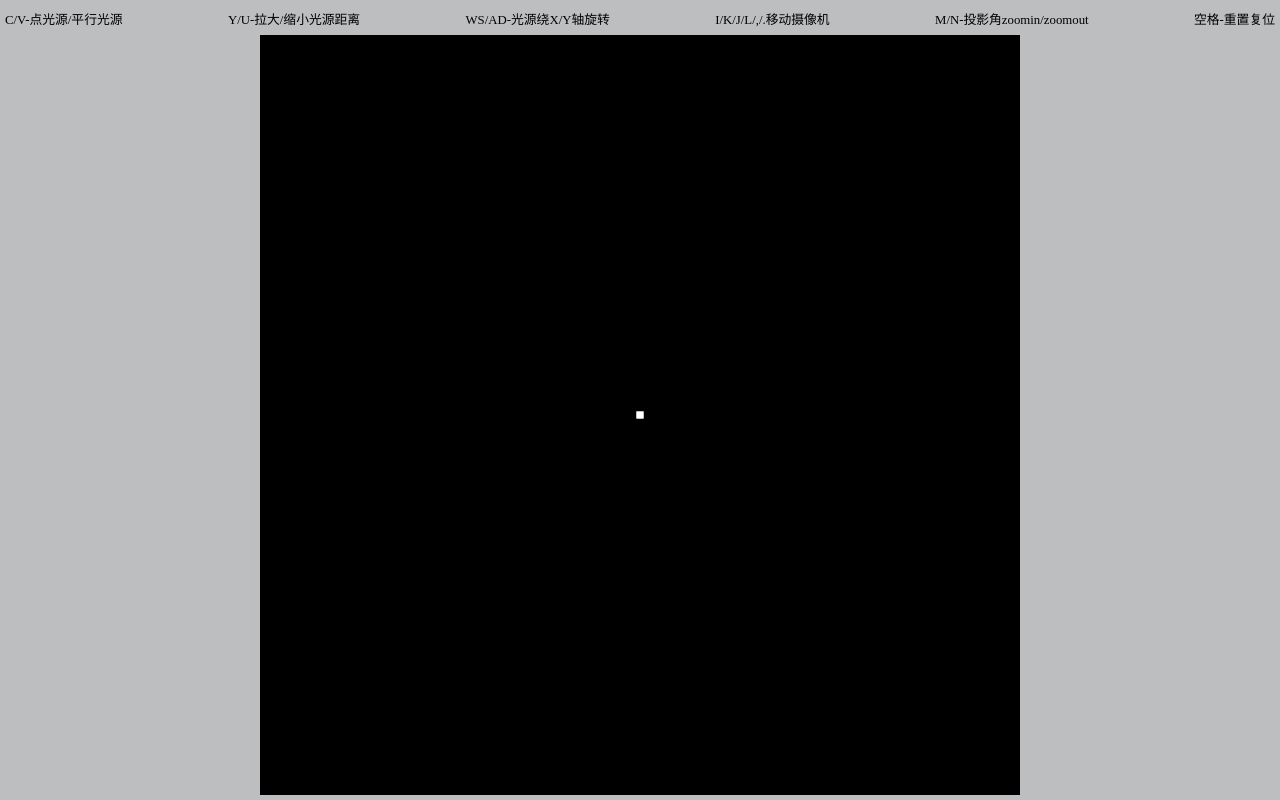
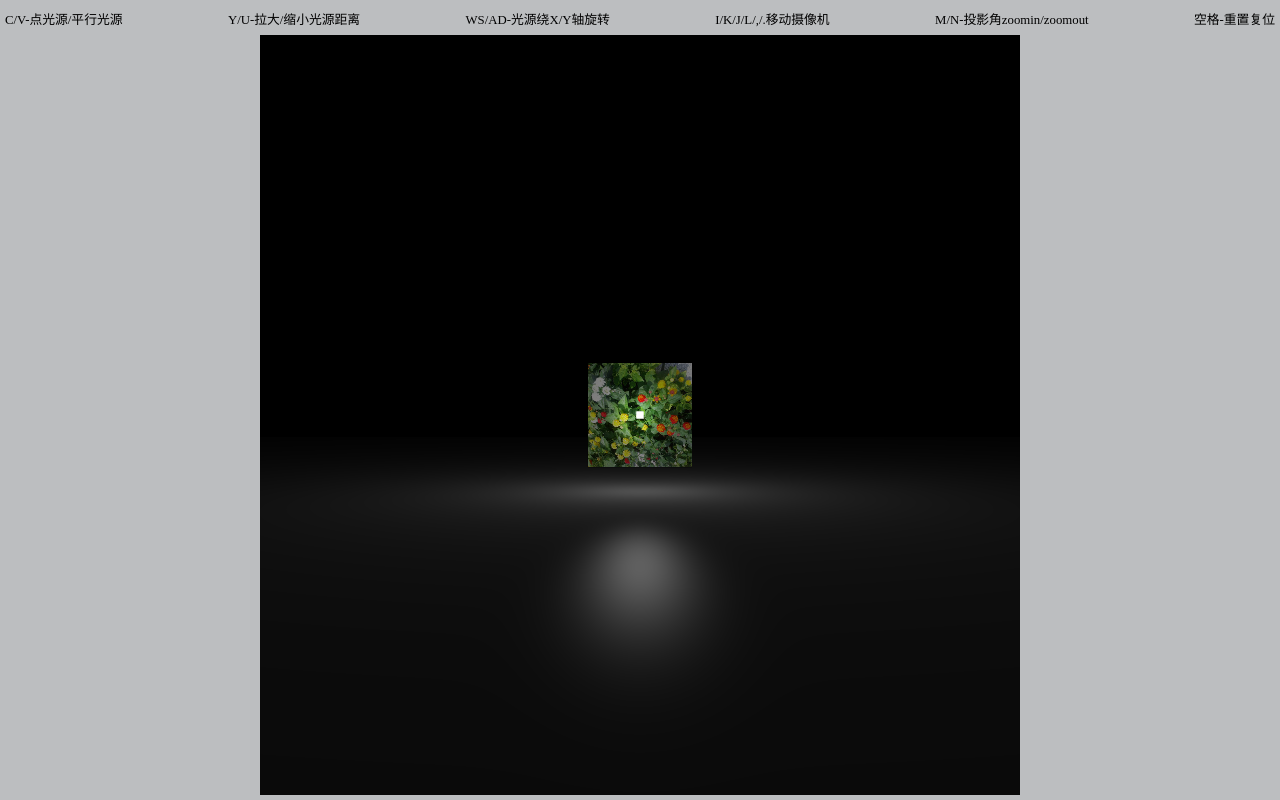
Before and after one commit to HypHOD/CG_design, a plain HTML site: page HW3/phongshading-todo/phongshading-todo/Phongshading.html in a window 1280 px wide. Drawn offline with Linux system fonts and the light colour scheme.

Commit message:
实现基本要求

```diff
--- a/HW3/phongshading-todo/phongshading-todo/Phongshading.js
+++ b/HW3/phongshading-todo/phongshading-todo/Phongshading.js
@@ -9,9 +9,9 @@ var cubenumPoints;//中心物体顶点数
 
 
 //场景物体的变换矩阵P，V, M矩阵初始化
-var  ModelMatrix;//模型变换矩阵
-var  ViewMatrix;//观察变换矩阵
-var  ProjectionMatrix;//规范化投影矩阵
+var ModelMatrix;//模型变换矩阵
+var ViewMatrix;//观察变换矩阵
+var ProjectionMatrix;//规范化投影矩阵
 
 // 光源位置，类型， 距离(0,0,0)距离半径，绕X轴旋转角度参极坐标theta,φ值，
 var lightRadius; //光源半径
@@ -44,51 +44,57 @@ let targetZ = 0;
 
 
 /*初始化和复位：需要恢复变量的初值：模型变换矩阵参数复原，恢复相机初始位置，投影方式为正投影*/
-function initParameters(){
+function initParameters() {
 	lightTheta = 0;
 	lightPhi = 90;
-	lightRadius=5.0;
-    lightType=1; //w=1,(x,y,z)是光源位置,w=0,(x,y,z)是向量光源方向
-    lightPosition=vec4(0.0, 0.0, lightRadius, lightType ); //前两个参数不能修改
+	lightRadius = 5.0;
+	lightType = 1; //w=1,(x,y,z)是光源位置,w=0,(x,y,z)是向量光源方向
+	lightPosition = vec4(0.0, 0.0, lightRadius, lightType); //前两个参数不能修改
 
-	eyeRadius=15.0;
-    eyeTheta=0.0;
-	eyePhi=90;
+	eyeRadius = 15.0;
+	eyeTheta = 0.0;
+	eyePhi = 90;
 
 	eyeFov = 55; //perspective的俯仰角，越大图投影越小
 
 	ModelMatrix = mat4();//单位阵
-	ViewMatrix=mat4();//单位阵
-	ProjectionMatrix=mat4();//单位矩阵
+	ViewMatrix = mat4();//单位阵
+	ProjectionMatrix = mat4();//单位矩阵
 };
 
 
 /***窗口加载时调用:程序环境初始化程序********/
-window.onload = function() {
+window.onload = function () {
 	canvas = document.getElementById("canvas");
 	gl = canvas.getContext('webgl2');
-    if ( !gl ) { alert( "WebGL isn't available" ); }
+	if (!gl) { alert("WebGL isn't available"); }
 
-	program = initShaders( gl, "shaders/box.vert", "shaders/box.frag" );//初始化shader
-	skyboxProgram = initShaders( gl, "shaders/skybox.vert", "shaders/skybox.frag");
+	program = initShaders(gl, "shaders/box.vert", "shaders/box.frag");//初始化shader
+	skyboxProgram = initShaders(gl, "shaders/skybox.vert", "shaders/skybox.frag");
 	lampPorgram = initShaders(gl, "shaders/lamp.vert", "shaders/lamp.frag");
 	depthProgram = initShaders(gl, "shaders/depth.vert", "shaders/depth.frag");
 
 	gl.enable(gl.DEPTH_TEST); //开启深度缓存
 	gl.depthFunc(gl.LEQUAL);
+
+	// 启用alpha混合
+	gl.enable(gl.BLEND);
+	gl.blendFunc(gl.SRC_ALPHA, gl.ONE_MINUS_SRC_ALPHA);
+	gl.blendEquation(gl.FUNC_ADD);
+
 	gl.clearColor(0.737255, 0.745098, 0.752941, 1.0); //设置背景色
 	canvas.width = document.body.clientWidth;
 	canvas.height = document.body.clientHeight;
-	gl.viewport( (canvas.width-canvas.height)/2, 0, canvas.height, canvas.height);
+	gl.viewport((canvas.width - canvas.height) / 2, 0, canvas.height, canvas.height);
 
 	//设置界面控制可调参数初值
 	initParameters();
 
 	//生成顶点属性数据并保存到顶点数组VBO，Associate out shader variables with our data buffer and variable
-	cubenumPoints=colorCube(1.0);
-	floornumPoints=plane(10.0);
-	skyboxnumPoints=colorCube(80);
-	lampnumPoints=colorCube(0.05);
+	cubenumPoints = colorCube(1.0);
+	floornumPoints = plane(10.0);
+	skyboxnumPoints = colorCube(80);
+	lampnumPoints = colorCube(0.05);
 
 	initArrayBuffer(gl, program, flatten(points), 4, gl.FLOAT, "vPosition");
 	initArrayBuffer(gl, program, flatten(normalsArray), 4, gl.FLOAT, "vNormal");
@@ -117,7 +123,7 @@ window.onload = function() {
 
 	// check for completeness
 	var status = gl.checkFramebufferStatus(gl.FRAMEBUFFER);
-    if(status != gl.FRAMEBUFFER_COMPLETE) alert('Frame Buffer Not Complete');
+	if (status != gl.FRAMEBUFFER_COMPLETE) alert('Frame Buffer Not Complete');
 	gl.bindFramebuffer(gl.FRAMEBUFFER, null);
 
 	//texture
@@ -145,58 +151,58 @@ window.onload = function() {
 
 
 /******绘制函数render************/
-function render(){
+function render() {
 	//清屏
-	gl.clear( gl.COLOR_BUFFER_BIT | gl.DEPTH_BUFFER_BIT );
+	gl.clear(gl.COLOR_BUFFER_BIT | gl.DEPTH_BUFFER_BIT);
 
 	//shadow map
 	var lightProjection;
 	lightProjection = perspective(155.0, 1.0, 0.1, 100); //55.0也可以修改乘其它值
 
 	var lightPos = vec3(lightPosition[0], lightPosition[1], lightPosition[2]);
-	var lightView = lookAt(lightPos, vec3(0,0,0), vec3(0,1,0));
+	var lightView = lookAt(lightPos, vec3(0, 0, 0), vec3(0, 1, 0));
 	var lightSpaceMatrix = mult(lightProjection, lightView);
 
 	gl.useProgram(depthProgram);
-	gl.uniformMatrix4fv( gl.getUniformLocation(depthProgram, "u_LightSpaceMatrix"),false, flatten(lightSpaceMatrix) );
-	gl.uniformMatrix4fv( gl.getUniformLocation(depthProgram, "u_ModelMatrix"),false, flatten(formModelMatrix()));
+	gl.uniformMatrix4fv(gl.getUniformLocation(depthProgram, "u_LightSpaceMatrix"), false, flatten(lightSpaceMatrix));
+	gl.uniformMatrix4fv(gl.getUniformLocation(depthProgram, "u_ModelMatrix"), false, flatten(formModelMatrix()));
 	gl.viewport(0, 0, framebuffer.width, framebuffer.height);
 	gl.bindFramebuffer(gl.FRAMEBUFFER, framebuffer);
 	gl.clear(gl.DEPTH_BUFFER_BIT);
 	gl.activeTexture(gl.TEXTURE0);
 	gl.bindTexture(gl.TEXTURE_2D, depthTexture);
 
-	gl.drawArrays( gl.TRIANGLES, 0, cubenumPoints);
+	gl.drawArrays(gl.TRIANGLES, 0, cubenumPoints);
 
 	var Translate = mat4(1, 0, 0, 0,
 		0, 1, 0, -1,
 		0, 0, 1, 0,
 		0, 0, 0, 1);
-	var Scale =  mat4(2, 0, 0, 0,
+	var Scale = mat4(2, 0, 0, 0,
 		0, 0.1, 0, 0,
 		0, 0, 2, 0,
 		0, 0, 0, 1);
 
 	ModelMatrix = mult(Translate, Scale);
-	gl.uniformMatrix4fv(gl.getUniformLocation(depthProgram,"u_ModelMatrix"), false, flatten(ModelMatrix));
-	gl.drawArrays( gl.TRIANGLES, cubenumPoints, floornumPoints);//floor
+	gl.uniformMatrix4fv(gl.getUniformLocation(depthProgram, "u_ModelMatrix"), false, flatten(ModelMatrix));
+	gl.drawArrays(gl.TRIANGLES, cubenumPoints, floornumPoints);//floor
 	gl.bindFramebuffer(gl.FRAMEBUFFER, null);
 
-	gl.viewport( (canvas.width-canvas.height)/2, 0, canvas.height, canvas.height);
-    gl.clear( gl.COLOR_BUFFER_BIT | gl.DEPTH_BUFFER_BIT );
+	gl.viewport((canvas.width - canvas.height) / 2, 0, canvas.height, canvas.height);
+	gl.clear(gl.COLOR_BUFFER_BIT | gl.DEPTH_BUFFER_BIT);
 
 	gl.useProgram(program);
-	gl.uniform4fv( gl.getUniformLocation(program,  "u_lightPosition"),flatten(lightPosition) );
+	gl.uniform4fv(gl.getUniformLocation(program, "u_lightPosition"), flatten(lightPosition));
 	//传递几何变换矩阵，视点和投影矩阵
-	ModelMatrix=formModelMatrix();
-	ViewMatrix=formViewMatrix();
-	ProjectionMatrix=formProjectMatrix();
-	gl.uniformMatrix4fv( gl.getUniformLocation(program,"u_ModelMatrix"), false, flatten(ModelMatrix));
-	gl.uniformMatrix4fv( gl.getUniformLocation(program,"u_ViewMatrix"), false, flatten(ViewMatrix));
-    gl.uniformMatrix4fv( gl.getUniformLocation( program, "u_ProjectionMatrix" ),false, flatten(ProjectionMatrix));
-    gl.uniformMatrix4fv( gl.getUniformLocation( program, "u_LightSpaceMatrix" ),false, flatten(lightSpaceMatrix));
+	ModelMatrix = formModelMatrix();
+	ViewMatrix = formViewMatrix();
+	ProjectionMatrix = formProjectMatrix();
+	gl.uniformMatrix4fv(gl.getUniformLocation(program, "u_ModelMatrix"), false, flatten(ModelMatrix));
+	gl.uniformMatrix4fv(gl.getUniformLocation(program, "u_ViewMatrix"), false, flatten(ViewMatrix));
+	gl.uniformMatrix4fv(gl.getUniformLocation(program, "u_ProjectionMatrix"), false, flatten(ProjectionMatrix));
+	gl.uniformMatrix4fv(gl.getUniformLocation(program, "u_LightSpaceMatrix"), false, flatten(lightSpaceMatrix));
 
-	gl.uniform3fv( gl.getUniformLocation( program, "viewPos" ), flatten(eyePos));
+	gl.uniform3fv(gl.getUniformLocation(program, "viewPos"), flatten(eyePos));
 
 	//set texture
 	gl.activeTexture(gl.TEXTURE0);
@@ -205,96 +211,96 @@ function render(){
 	gl.activeTexture(gl.TEXTURE1);
 	gl.bindTexture(gl.TEXTURE_2D, depthTexture);
 	gl.uniform1i(gl.getUniformLocation(program, "depthTexture"), 1);
-	gl.drawArrays( gl.TRIANGLES, 0, cubenumPoints);
+	gl.drawArrays(gl.TRIANGLES, 0, cubenumPoints);
 
 	var Translate = mat4(1, 0, 0, 0,
 		0, 1, 0, -1,
 		0, 0, 1, 0,
 		0, 0, 0, 1);
-	var Scale =  mat4(2, 0, 0, 0,
+	var Scale = mat4(2, 0, 0, 0,
 		0, 0.1, 0, 0,
 		0, 0, 2, 0,
 		0, 0, 0, 1);
 	ModelMatrix = mult(Translate, Scale);
-	gl.uniformMatrix4fv(gl.getUniformLocation(program,"u_ModelMatrix"), false, flatten(ModelMatrix));
+	gl.uniformMatrix4fv(gl.getUniformLocation(program, "u_ModelMatrix"), false, flatten(ModelMatrix));
 	gl.activeTexture(gl.TEXTURE0);
 	gl.bindTexture(gl.TEXTURE_2D, planeTexture);
 	gl.uniform1i(gl.getUniformLocation(program, "diffuseTexture"), 0);
-	gl.drawArrays( gl.TRIANGLES, cubenumPoints, floornumPoints);//floor
+	gl.drawArrays(gl.TRIANGLES, cubenumPoints, floornumPoints);//floor
 
 	// draw lamp
 	gl.useProgram(lampPorgram);
 	ModelMatrix = mat4();
 	ModelMatrix = translate(lightPosition[0], lightPosition[1], lightPosition[2]);
-	gl.uniformMatrix4fv(gl.getUniformLocation(lampPorgram,"u_ModelMatrix"), false, flatten(ModelMatrix));
-	gl.uniformMatrix4fv( gl.getUniformLocation(lampPorgram,"u_ViewMatrix"), false, flatten(ViewMatrix));
-    gl.uniformMatrix4fv( gl.getUniformLocation( lampPorgram, "u_ProjectionMatrix" ),false, flatten(ProjectionMatrix));
-	gl.drawArrays( gl.TRIANGLES, cubenumPoints + floornumPoints + skyboxnumPoints, lampnumPoints);//球体等三角形封闭网4
+	gl.uniformMatrix4fv(gl.getUniformLocation(lampPorgram, "u_ModelMatrix"), false, flatten(ModelMatrix));
+	gl.uniformMatrix4fv(gl.getUniformLocation(lampPorgram, "u_ViewMatrix"), false, flatten(ViewMatrix));
+	gl.uniformMatrix4fv(gl.getUniformLocation(lampPorgram, "u_ProjectionMatrix"), false, flatten(ProjectionMatrix));
+	gl.drawArrays(gl.TRIANGLES, cubenumPoints + floornumPoints + skyboxnumPoints, lampnumPoints);//球体等三角形封闭网4
 
 
 	// draw skybox
 	gl.useProgram(skyboxProgram);
-	gl.uniformMatrix4fv( gl.getUniformLocation(skyboxProgram,"u_ViewMatrix"), false, flatten(ViewMatrix));
-    gl.uniformMatrix4fv( gl.getUniformLocation( skyboxProgram, "u_ProjectionMatrix" ),false, flatten(ProjectionMatrix));
-	gl.drawArrays( gl.TRIANGLES, cubenumPoints + floornumPoints, skyboxnumPoints);//绘制立方体封闭网格，绘制天空盒，不动
+	gl.uniformMatrix4fv(gl.getUniformLocation(skyboxProgram, "u_ViewMatrix"), false, flatten(ViewMatrix));
+	gl.uniformMatrix4fv(gl.getUniformLocation(skyboxProgram, "u_ProjectionMatrix"), false, flatten(ProjectionMatrix));
+	gl.drawArrays(gl.TRIANGLES, cubenumPoints + floornumPoints, skyboxnumPoints);//绘制立方体封闭网格，绘制天空盒，不动
 }
 
 /*********绘图界面随窗口交互缩放而相应变化**************/
-window.onresize = function(){
+window.onresize = function () {
 	canvas.width = document.body.clientWidth;
 	canvas.height = document.body.clientHeight;
-    gl.viewport( (canvas.width-canvas.height)/2, 0, canvas.height, canvas.height);
+	gl.viewport((canvas.width - canvas.height) / 2, 0, canvas.height, canvas.height);
 	render();
 }
 
 /********* 注册键盘按键事件 **********************/
-window.onkeydown = function(e){
+window.onkeydown = function (e) {
 	let code = e.keyCode;
 	switch (code) {
 		case 32:    // 空格-重置
 			initParameters();//恢复相机初始位置，MVP矩阵单位化，投影方式为正投影
 			break;
 		case 67://C键：点光源
-			 lightType=1.0; //w=1,(x,y,z)是光源位置,w=0,(x,y,z)是向量光源方向
-			 lightPosition=changeLightPositionAndType();
+			lightType = 1.0; //w=1,(x,y,z)是光源位置,w=0,(x,y,z)是向量光源方向
+			lightPosition = changeLightPositionAndType();
 			break;
 		case 86://V键：平行光
-			 lightType=0.0; //w=1,(x,y,z)是光源位置,w=0,(x,y,z)是向量光源方向
-			 lightPosition=changeLightPositionAndType();
+			lightType = 0.0; //w=1,(x,y,z)是光源位置,w=0,(x,y,z)是向量光源方向
+			lightPosition = changeLightPositionAndType();
 			break;
 
 		case 89://Y,拉大光源距离
-		    lightRadius+=0.5;
-			lightPosition=changeLightPositionAndType();
+			lightRadius += 0.5;
+			lightPosition = changeLightPositionAndType();
 			break;
 		case 85://U,缩小光源距离
-		    if(lightRadius>=0) lightRadius-=0.5;
-			lightPosition=changeLightPositionAndType();
+			if (lightRadius >= 0) lightRadius -= 0.5;
+			lightPosition = changeLightPositionAndType();
 			break;
 
 
 		case 87:  // W-光源绕X轴顺时针旋转1度
-		    lightPhi -=1;
-			lightPosition=changeLightPositionAndType();
+			lightPhi -= 1;
+			lightPosition = changeLightPositionAndType();
 			break;
 		case 83:    // S-光源绕X轴逆时针旋转1度
-			lightPhi +=1;
-			lightPosition=changeLightPositionAndType();
+			lightPhi += 1;
+			lightPosition = changeLightPositionAndType();
 			break;
 		case 65:    // A-光源绕Y轴顺时针旋转1度
-			lightTheta -=1;
-			lightPosition=changeLightPositionAndType();
+			lightTheta -= 1;
+			lightPosition = changeLightPositionAndType();
 			break;
 		case 68:    // D-光源绕Y轴逆时针旋转1度
 			lightTheta += 1;
-			lightPosition=changeLightPositionAndType();
+			lightPosition = changeLightPositionAndType();
 			break;
 
 		case 77://M   //放大俯仰角
-			eyeFov+=5;
+			eyeFov += 5;
 			break;
 		case 78://N  //较小俯仰角
-			eyeFov-=5;
+			eyeFov -= 5;
 			break;
 
 		case 73: //I
@@ -324,7 +330,7 @@ window.onkeydown = function(e){
 
 /********* 鼠标 & 滚轮交互控制相机 **********************/
 // 鼠标按下
-window.onmousedown = function(e){
+window.onmousedown = function (e) {
 	lastX = e.clientX;
 	lastY = e.clientY;
 
@@ -334,7 +340,7 @@ window.onmousedown = function(e){
 };
 
 // 鼠标松开
-window.onmouseup = function(e){
+window.onmouseup = function (e) {
 	isLeftDragging = false;
 	isMiddleDragging = false;
 	isRightDragging = false;
@@ -344,7 +350,7 @@ window.onmouseup = function(e){
 window.oncontextmenu = () => false;
 
 // 鼠标移动
-window.onmousemove = function(e){
+window.onmousemove = function (e) {
 	let dx = e.clientX - lastX;
 	let dy = e.clientY - lastY;
 
@@ -352,7 +358,7 @@ window.onmousemove = function(e){
 	if (isLeftDragging) {
 		const rotateSpeed = 0.3;
 		eyeTheta -= dx * rotateSpeed;
-        eyePhi   -= dy * rotateSpeed;
+		eyePhi -= dy * rotateSpeed;
 	}
 
 	// 中键拖拽：平移球心
@@ -376,14 +382,14 @@ window.onmousemove = function(e){
 };
 
 // 可选：禁用滚轮缩放，完全依赖右键拖拽
-window.onwheel = function(e){
+window.onwheel = function (e) {
 	e.preventDefault();
 };
 
 
 /*改变光源位置lightposition*/
-function changeLightPositionAndType(){
-	return vec4( lightRadius * Math.sin(toRad(lightPhi)) * Math.sin(toRad(lightTheta)),
+function changeLightPositionAndType() {
+	return vec4(lightRadius * Math.sin(toRad(lightPhi)) * Math.sin(toRad(lightTheta)),
 		lightRadius * Math.cos(toRad(lightPhi)),
 		lightRadius * Math.sin(toRad(lightPhi)) * Math.cos(toRad(lightTheta)),
 		lightType);
@@ -391,17 +397,17 @@ function changeLightPositionAndType(){
 
 
 /*将角度转换为弧度表示*/
-function toRad(deg){
+function toRad(deg) {
 	return deg * Math.PI / 180;//JS三角函数需要输入的参数是弧度，将角度转换为弧度
 };
 
 //
-function formModelMatrix(){
+function formModelMatrix() {
 	return mat4();
 }
 
 /*生成观察变换矩阵/相机变换矩阵/视点变换矩阵*/
-function formViewMatrix(){
+function formViewMatrix() {
 	// 计算相机位置
 	var eye = vec3(
 		targetX + eyeRadius * Math.sin(toRad(eyePhi)) * Math.sin(toRad(eyeTheta)),
@@ -432,11 +438,11 @@ function formViewMatrix(){
 };
 
 /* 生成规范化投影变换矩阵 	*/
-function formProjectMatrix(){
+function formProjectMatrix() {
 	const near = 0.1;
 	const far = 100;
-	const aspect=1.0;
-	return  perspective(eyeFov, aspect, near, far); //MV.js里的函数
+	const aspect = 1.0;
+	return perspective(eyeFov, aspect, near, far); //MV.js里的函数
 }
 
 function initArrayBuffer(gl, sp, data, num, type, attribute) {
--- a/HW3/phongshading-todo/phongshading-todo/configTexture.js
+++ b/HW3/phongshading-todo/phongshading-todo/configTexture.js
@@ -32,7 +32,23 @@ function configureCubeMap(program) {
 
 /*TODO1:创建一般2D颜色纹理对象并加载图片*/
 function configureTexture(image) {
+    gl.activeTexture(gl.TEXTURE0);
     var texture = gl.createTexture();
+    gl.bindTexture(gl.TEXTURE_2D, texture);
+    gl.texImage2D(
+        gl.TEXTURE_2D,
+        0,
+        gl.RGBA,
+        gl.RGBA,
+        gl.UNSIGNED_BYTE,
+        image
+    );
+
+    gl.texParameteri(gl.TEXTURE_2D, gl.TEXTURE_MIN_FILTER, gl.LINEAR);
+    gl.texParameteri(gl.TEXTURE_2D, gl.TEXTURE_MAG_FILTER, gl.NEAREST);
+    gl.texParameteri(gl.TEXTURE_2D, gl.TEXTURE_WRAP_S, gl.REPEAT);
+    gl.texParameteri(gl.TEXTURE_2D, gl.TEXTURE_WRAP_T, gl.REPEAT);
+    gl.bindTexture(gl.TEXTURE_2D, null);
 
     return texture;
 }
--- a/HW3/phongshading-todo/phongshading-todo/shaders/box.frag
+++ b/HW3/phongshading-todo/phongshading-todo/shaders/box.frag
@@ -3,57 +3,96 @@ precision mediump float;
 
 out vec4 FragColor;
 
-uniform float ambientStrength, specularStrength, diffuseStrength,shininess;
+uniform float ambientStrength, specularStrength, diffuseStrength, shininess;
 
-in vec3 Normal;//法向量
-in vec3 FragPos;//相机观察的片元位置
-in vec2 TexCoord;//纹理坐标
-in vec4 FragPosLightSpace;//光源观察的片元位置
+in vec3 Normal;          // 法向量（顶点着色器传递）
+in vec3 FragPos;         // 片元在世界空间的位置
+in vec2 TexCoord;        // 纹理坐标
+in vec4 FragPosLightSpace;// 片元在光源空间的位置（用于阴影计算）
 
-uniform vec3 viewPos;//相机位置
-uniform vec4 u_lightPosition; //光源位置
-uniform vec3 lightColor;//入射光颜色
+uniform vec3 viewPos;    // 相机在世界空间的位置
+uniform vec4 u_lightPosition; // 光源位置（w=1点光源，w=0平行光）
+uniform vec3 lightColor; // 光源颜色
 
-uniform sampler2D diffuseTexture;
-uniform sampler2D depthTexture;
-uniform samplerCube cubeSampler;//盒子纹理采样器
+uniform sampler2D diffuseTexture; // 漫反射纹理
+uniform sampler2D depthTexture;   // 深度纹理（阴影图）
+uniform samplerCube cubeSampler;  // 立方体贴图（未使用，保留原定义）
 
+// TODO3: 阴影计算函数（返回0=非阴影，1=完全阴影）
+float shadowCalculation(vec4 fragPosLightSpace, vec3 normal, vec3 lightDir) {
+    // 1. 将光源空间的片元位置转换到NDC（标准化设备坐标）[-1,1]
+    vec3 projCoords = fragPosLightSpace.xyz / fragPosLightSpace.w;
+    // 2. NDC转纹理坐标[0,1]（因为深度纹理的坐标范围是0-1）
+    projCoords = projCoords * 0.5 + 0.5;
 
-float shadowCalculation(vec4 fragPosLightSpace, vec3 normal, vec3 lightDir)
-{
-    float shadow=0.0;  //非阴影
-    /*TODO3: 添加阴影计算，返回1表示是阴影，返回0表示非阴影*/
+    // 3. 从深度纹理中采样光源空间的深度值（最近的遮挡物深度）
+    float closestDepth = texture(depthTexture, projCoords.xy).r;
+    // 4. 当前片元在光源空间的深度值（注意：需要修正z轴范围，因为透视投影的z值是非线性的）
+    float currentDepth = projCoords.z;
+
+    // 5. 阴影偏移（解决阴影 acne 问题：片元与遮挡物因精度问题重叠）
+    float bias = max(0.05 * (1.0 - dot(normal, lightDir)), 0.005);
+
+    // 6. 软阴影（PCF采样：对周围多个纹理像素采样取平均）
+    float shadow = 0.0;
+    vec2 texelSize = 1.0 / vec2(textureSize(depthTexture, 0)); // 纹理像素大小
+    for(int x = -1; x <= 1; x++) {
+        for(int y = -1; y <= 1; y++) {
+            // 采样周围9个像素的深度
+            float pcfDepth = texture(depthTexture, projCoords.xy + vec2(x, y) * texelSize).r;
+            // 如果当前片元深度 > 采样深度 + 偏移，则判定为阴影
+            shadow += (currentDepth - bias > pcfDepth) ? 1.0 : 0.0;
+        }
+    }
+    shadow /= 9.0; // 平均9个采样点，得到软阴影效果
+
+    // 7. 边界处理：超出光源视锥范围的片元不计算阴影
+    if(projCoords.z > 1.0) {
+        shadow = 0.0;
+    }
 
     return shadow;
-
 }
 
-void main()
-{
-
-    //采样纹理颜色
+void main() {
+    // 采样纹理颜色（漫反射纹理）
     vec3 TextureColor = texture(diffuseTexture, TexCoord).xyz;
 
-    //计算光照颜色
- 	vec3 norm = normalize(Normal);
-	vec3 lightDir;
-	if(u_lightPosition.w==1.0)
+    // 标准化法向量和光照方向
+    vec3 norm = normalize(Normal);
+    vec3 lightDir;
+    if(u_lightPosition.w == 1.0) {
+        // 点光源：光照方向 = 片元位置 -> 光源位置
         lightDir = normalize(u_lightPosition.xyz - FragPos);
-	else lightDir = normalize(u_lightPosition.xyz);
-	vec3 viewDir = normalize(viewPos - FragPos);
-	vec3 halfDir = normalize(viewDir + lightDir);
+    } else {
+        // 平行光：光照方向 = 光源方向向量（直接使用）
+        lightDir = normalize(u_lightPosition.xyz);
+    }
 
+    // TODO2: Phong光照模型计算（环境光、漫反射光、镜面光）
+    // 1. 环境光（Ambient）：固定强度的环境光照
+    vec3 ambient = ambientStrength * lightColor;
 
-    /*TODO2:根据phong shading方法计算ambient,diffuse,specular*/
-    vec3  ambient,diffuse,specular;
+    // 2. 漫反射光（Diffuse）：与光照方向和法向量夹角相关
+    float diff = max(dot(norm, lightDir), 0.0); // 夹角余弦值（取非负）
+    vec3 diffuse = diffuseStrength * diff * lightColor;
 
-  	vec3 lightReflectColor=(ambient +diffuse + specular);
+    // 3. 镜面光（Specular）：与视角、反射光方向相关
+    vec3 viewDir = normalize(viewPos - FragPos); // 视角方向（片元 -> 相机）
+    vec3 reflectDir = reflect(-lightDir, norm); // 反射光方向（入射光取反，因为lightDir是片元->光源）
+    // Phong模型：反射光与视角的夹角
+    float spec = pow(max(dot(viewDir, reflectDir), 0.0), shininess); // shininess是高光指数（值越大高光越集中）
+    vec3 specular = specularStrength * spec * lightColor;
 
-    //判定是否阴影，并对各种颜色进行混合
+    // 合并光照颜色（环境光 + 漫反射 + 镜面光）
+    vec3 lightReflectColor = ambient + diffuse + specular;
+
+    // 计算阴影（1.0=完全阴影，0.0=无阴影）
     float shadow = shadowCalculation(FragPosLightSpace, norm, lightDir);
 
-    //vec3 resultColor =(ambient + (1.0-shadow) * (diffuse + specular))* TextureColor;
-    vec3 resultColor=(1.0-shadow/2.0)* lightReflectColor * TextureColor;
+    // 最终颜色 = （1 - 阴影影响）* 光照颜色 * 纹理颜色
+    // 注：原代码用shadow/2.0是为了减弱阴影强度，可根据需求调整
+    vec3 resultColor = (1.0 - shadow / 2.0) * lightReflectColor * TextureColor;
 
-    FragColor = vec4(resultColor, 1.f);
+    FragColor = vec4(resultColor, 1.0);
 }
```
Also changed, not shown: HW3/phongshading-todo/phongshading-todo/Phongshading.html (+6 -3 lines). Lines whose indentation alone changed are shown as unchanged.
